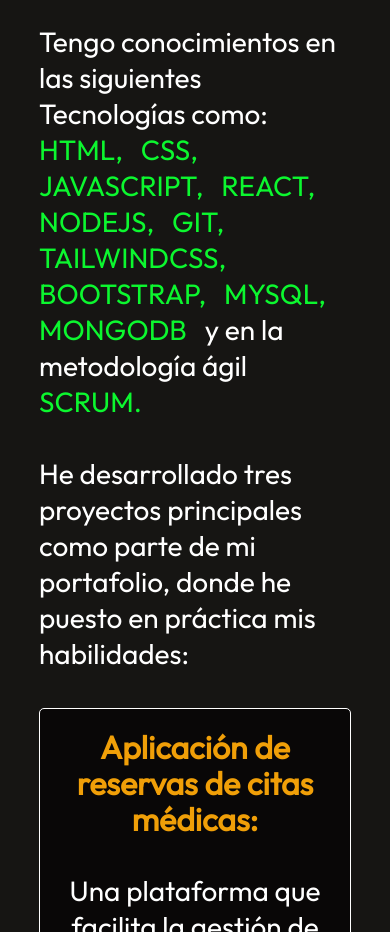
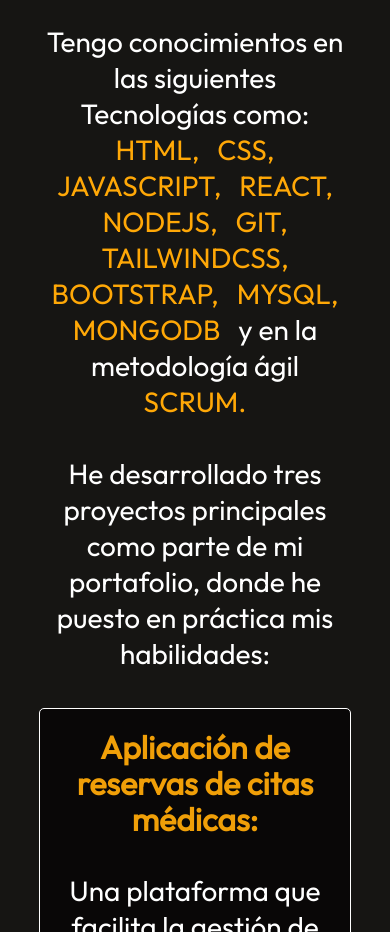
Before and after one commit to MarioCamayo/portfolio, a React (Vite) app: page / in a window 390 px wide. Shown: the part 1940-2872 px from the top of the page. Built offline with nearby package versions, Linux system fonts and the light colour scheme.

Commit message:
se centro el texto del componente About

```diff
--- a/src/components/About/about.css
+++ b/src/components/About/about.css
@@ -191,8 +191,10 @@
     /* color: #5db4f7; */
     /* color: rgb(240, 159, 8); */
     color: orange;
+    /* font-weight: bold; */
+    color: rgb(255, 168, 7)
     /* color: rgba(12, 249, 47, 0.925); */
-    color: rgba(12, 249, 47, 0.993);
+    /* color: rgba(12, 249, 47, 0.993); */
     /* font-weight: bold; */
 
 
@@ -354,6 +356,7 @@
     .about-para{
         font-size: 28px;
         line-height: 36px;
+        text-align: center;
   }
   .about-skill{
 
```
